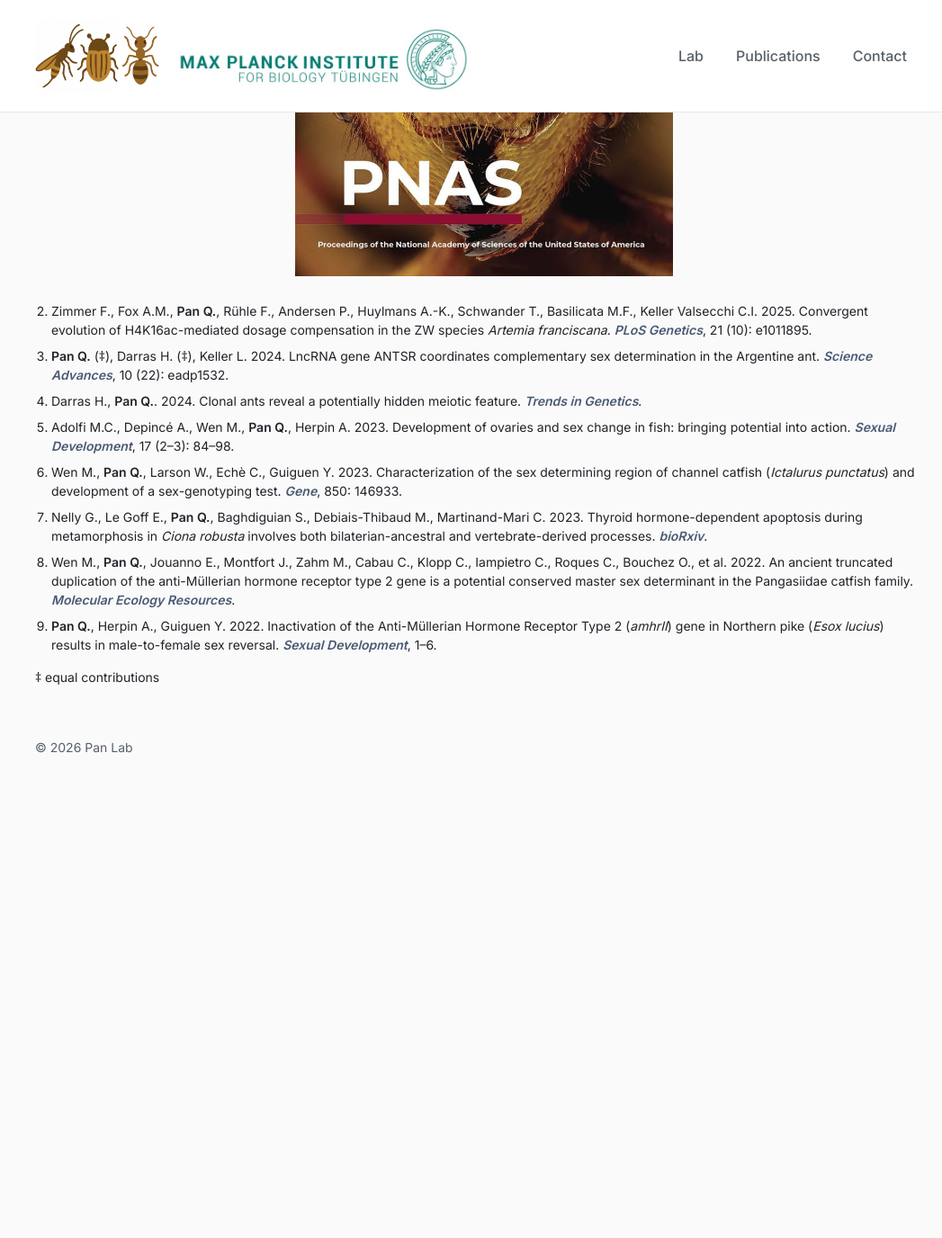
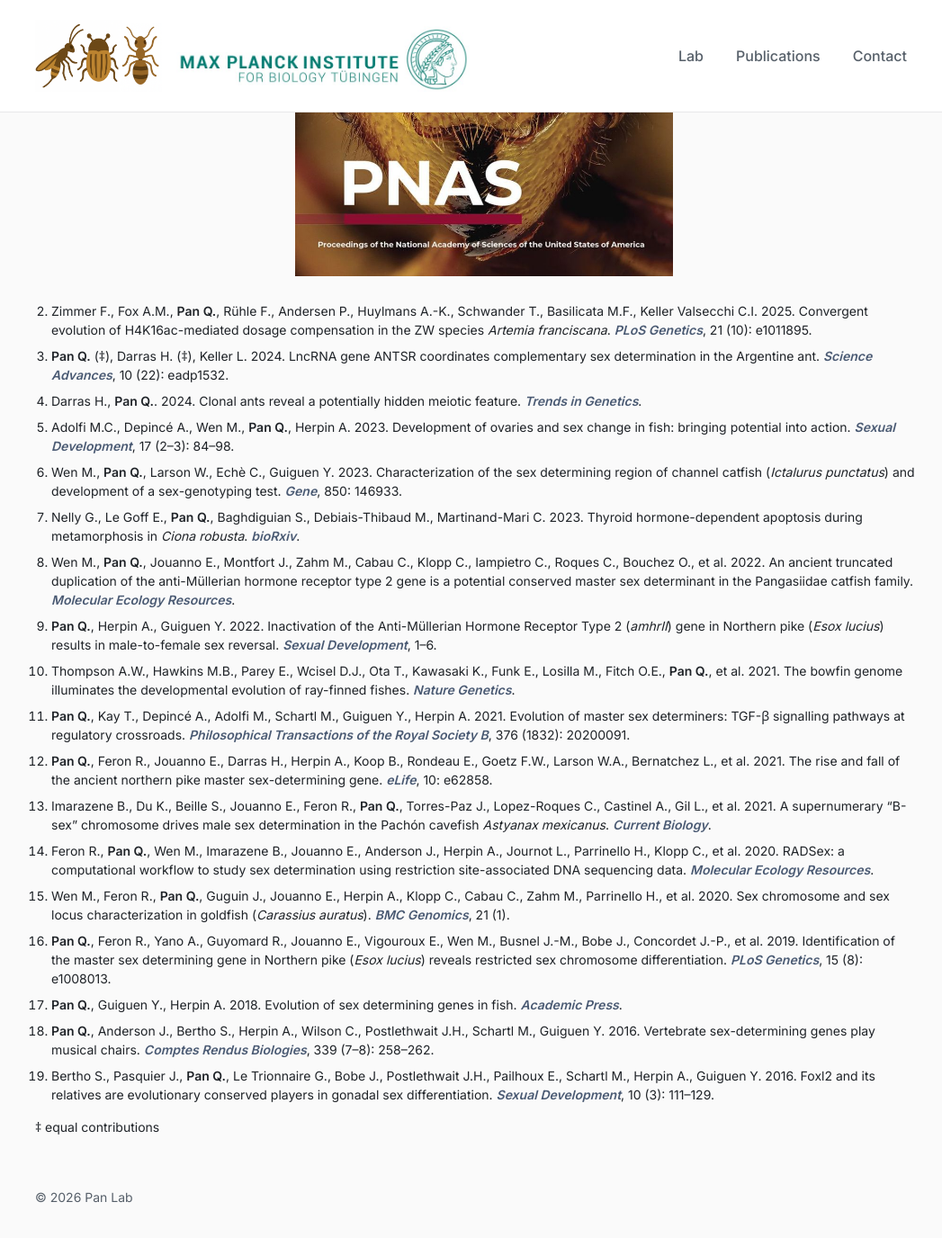
Before and after one commit to lab-pan/lab-pan.github.io, a Jekyll site: the page built from publications.md, in a window 1280 px wide and 1400 px high, scrolled down 574 px. Shown: the top 1376 px of the window at 90% size, without its empty margins (111-1158 px from the left). Built offline with Jekyll 4.4.1, drawn with Linux system fonts in a browser that asks for light colours; before the commit the page ends 1474 px from its top, so only the background shows below that.

Commit message:
Update publications.md

```diff
--- a/publications.md
+++ b/publications.md
@@ -36,21 +36,20 @@ permalink: /publications/
 <ol class="pubs">
 
   <li>
-    Yu C., Hodapp D., Moog S., Dupont S., Darrouzet E., Keller Valsecchi C.I., Colgan T.J.,
-    <strong>Pan Q.</strong> (‡), Darras H. (‡).
+    Yu C., Hodapp D., Moog S., Dupont S., Darrouzet E., Keller Valsecchi C.I.,
+    Colgan T.J., <strong>Pan Q.</strong> (‡), Darras H. (‡).
     2026. Deep evolutionary conservation of a sex-determining locus without sequence homology.
     <span class="pub-journal">Proceedings of the National Academy of Sciences</span>,
     123 (2): e2522417123.
   </li>
 
-  <img
-    src="{{ '/assets/images/pnas_cover.jpeg' | relative_url }}"
-    alt="PNAS cover image for Deep evolutionary conservation of a sex-determining locus"
-    class="pub-cover">
+  <img src="{{ '/assets/images/pnas_cover.jpeg' | relative_url }}"
+       alt="PNAS cover image"
+       class="pub-cover">
 
   <li>
-    Zimmer F., Fox A.M., <strong>Pan Q.</strong>, Rühle F., Andersen P., Huylmans A.-K.,
-    Schwander T., Basilicata M.F., Keller Valsecchi C.I.
+    Zimmer F., Fox A.M., <strong>Pan Q.</strong>, Rühle F., Andersen P.,
+    Huylmans A.-K., Schwander T., Basilicata M.F., Keller Valsecchi C.I.
     2025. Convergent evolution of H4K16ac-mediated dosage compensation in the ZW species
     <em>Artemia franciscana</em>.
     <span class="pub-journal">PLoS Genetics</span>,
@@ -89,7 +88,7 @@ permalink: /publications/
     Nelly G., Le Goff E., <strong>Pan Q.</strong>, Baghdiguian S.,
     Debiais-Thibaud M., Martinand-Mari C.
     2023. Thyroid hormone-dependent apoptosis during metamorphosis in
-    <em>Ciona robusta</em> involves both bilaterian-ancestral and vertebrate-derived processes.
+    <em>Ciona robusta</em>.
     <span class="pub-journal">bioRxiv</span>.
   </li>
 
@@ -103,10 +102,88 @@ permalink: /publications/
 
   <li>
     <strong>Pan Q.</strong>, Herpin A., Guiguen Y.
-    2022. Inactivation of the Anti-Müllerian Hormone Receptor Type 2
-    (<em>amhrII</em>) gene in Northern pike (<em>Esox lucius</em>)
-    results in male-to-female sex reversal.
+    2022. Inactivation of the Anti-Müllerian Hormone Receptor Type 2 (<em>amhrII</em>) gene
+    in Northern pike (<em>Esox lucius</em>) results in male-to-female sex reversal.
     <span class="pub-journal">Sexual Development</span>, 1–6.
+  </li>
+
+  <li>
+    Thompson A.W., Hawkins M.B., Parey E., Wcisel D.J., Ota T., Kawasaki K.,
+    Funk E., Losilla M., Fitch O.E., <strong>Pan Q.</strong>, et al.
+    2021. The bowfin genome illuminates the developmental evolution of ray-finned fishes.
+    <span class="pub-journal">Nature Genetics</span>.
+  </li>
+
+  <li>
+    <strong>Pan Q.</strong>, Kay T., Depincé A., Adolfi M., Schartl M.,
+    Guiguen Y., Herpin A.
+    2021. Evolution of master sex determiners: TGF-β signalling pathways at regulatory crossroads.
+    <span class="pub-journal">Philosophical Transactions of the Royal Society B</span>,
+    376 (1832): 20200091.
+  </li>
+
+  <li>
+    <strong>Pan Q.</strong>, Feron R., Jouanno E., Darras H., Herpin A.,
+    Koop B., Rondeau E., Goetz F.W., Larson W.A., Bernatchez L., et al.
+    2021. The rise and fall of the ancient northern pike master sex-determining gene.
+    <span class="pub-journal">eLife</span>,
+    10: e62858.
+  </li>
+
+  <li>
+    Imarazene B., Du K., Beille S., Jouanno E., Feron R., <strong>Pan Q.</strong>,
+    Torres-Paz J., Lopez-Roques C., Castinel A., Gil L., et al.
+    2021. A supernumerary “B-sex” chromosome drives male sex determination in the Pachón cavefish
+    <em>Astyanax mexicanus</em>.
+    <span class="pub-journal">Current Biology</span>.
+  </li>
+
+  <li>
+    Feron R., <strong>Pan Q.</strong>, Wen M., Imarazene B., Jouanno E.,
+    Anderson J., Herpin A., Journot L., Parrinello H., Klopp C., et al.
+    2020. RADSex: a computational workflow to study sex determination using restriction
+    site-associated DNA sequencing data.
+    <span class="pub-journal">Molecular Ecology Resources</span>.
+  </li>
+
+  <li>
+    Wen M., Feron R., <strong>Pan Q.</strong>, Guguin J., Jouanno E., Herpin A.,
+    Klopp C., Cabau C., Zahm M., Parrinello H., et al.
+    2020. Sex chromosome and sex locus characterization in goldfish
+    (<em>Carassius auratus</em>).
+    <span class="pub-journal">BMC Genomics</span>,
+    21 (1).
+  </li>
+
+  <li>
+    <strong>Pan Q.</strong>, Feron R., Yano A., Guyomard R., Jouanno E.,
+    Vigouroux E., Wen M., Busnel J.-M., Bobe J., Concordet J.-P., et al.
+    2019. Identification of the master sex determining gene in Northern pike
+    (<em>Esox lucius</em>) reveals restricted sex chromosome differentiation.
+    <span class="pub-journal">PLoS Genetics</span>,
+    15 (8): e1008013.
+  </li>
+
+  <li>
+    <strong>Pan Q.</strong>, Guiguen Y., Herpin A.
+    2018. Evolution of sex determining genes in fish.
+    <span class="pub-journal">Academic Press</span>.
+  </li>
+
+  <li>
+    <strong>Pan Q.</strong>, Anderson J., Bertho S., Herpin A., Wilson C.,
+    Postlethwait J.H., Schartl M., Guiguen Y.
+    2016. Vertebrate sex-determining genes play musical chairs.
+    <span class="pub-journal">Comptes Rendus Biologies</span>,
+    339 (7–8): 258–262.
+  </li>
+
+  <li>
+    Bertho S., Pasquier J., <strong>Pan Q.</strong>, Le Trionnaire G.,
+    Bobe J., Postlethwait J.H., Pailhoux E., Schartl M., Herpin A., Guiguen Y.
+    2016. Foxl2 and its relatives are evolutionary conserved players in gonadal sex differentiation.
+    <span class="pub-journal">Sexual Development</span>,
+    10 (3): 111–129.
   </li>
 
 </ol>
```
